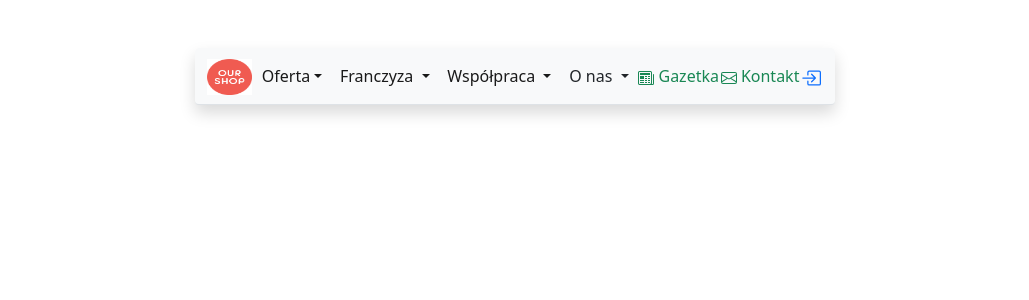
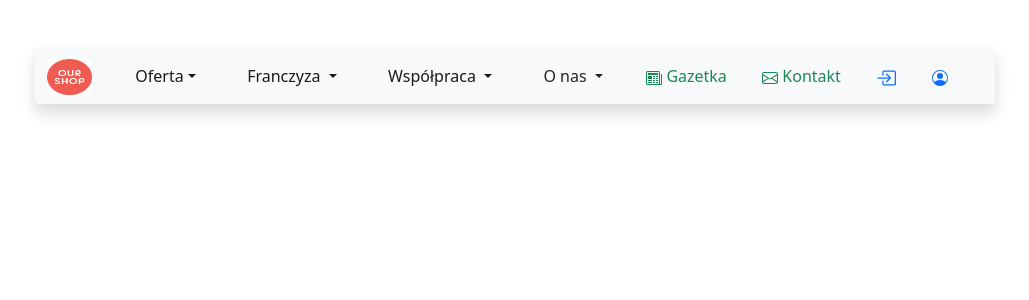
Before and after one commit to CapooGato/A-system-supporting-franchise-operations-management, a Spring Boot app: page / in a window 1280 px wide. Shown: the top 300 px of the page, without its empty margins (125-1154 px from the left). Run offline with Spring Boot 4, Linux system fonts and the light colour scheme.

Commit message:
style: format html file

```diff
--- a/src/main/resources/templates/fragments/navbar.html
+++ b/src/main/resources/templates/fragments/navbar.html
@@ -1,10 +1,10 @@
 <nav th:fragment="upper-navbar"
-     class="navbar navbar-expand-lg navbar-light bg-light mx-auto mt-5 border-bottom border-1 shadow w-50 rounded-3 rounded-bottom fixed-top">
+     class="navbar navbar-expand-lg navbar-light bg-light mx-auto mt-5 border-bottom border-1 shadow w-75 rounded-3 rounded-bottom fixed-top">
     <div class="container">
         <button class="navbar-toggler" type="button" data-bs-toggle="collapse" data-bs-target="#navbarNavDropdown">
             <span class="navbar-toggler-icon"></span>
         </button>
-        <div class="img-one">
+        <div class="img-one">  <!-- Image with logo of your franchise company, should be background-less  -->
             <a href=".">
                 <img
                         th:src="@{/images/ourshop-logo.png}"
@@ -15,7 +15,7 @@
         </div>
         <div class="collapse navbar-collapse" id="navbarNavDropdown">
             <ul class="navbar-nav w-100 d-flex justify-content-evenly">
-                <li class="nav-item dropdown">
+                <li class="nav-item dropdown">  <!-- Order new stuff to your franchise localisation -->
                     <a class="nav-link active dropdown-toggle" href="#" data-bs-toggle="dropdown">Oferta</a>
                     <ul class="dropdown-menu">
                         <li><a class="dropdown-item" href="#">Wygodne usługi</a></li>
@@ -23,7 +23,7 @@
                         <li><a class="dropdown-item" href="#">Katalogi</a></li>
                     </ul>
                 </li>
-                <li class="nav-item dropdown">
+                <li class="nav-item dropdown">  <!-- Become a franchise options & infromation-->
                     <a class="nav-link active dropdown-toggle" href="#" data-bs-toggle="dropdown">
                         Franczyza
                     </a>
@@ -34,7 +34,7 @@
                         <li><a class="dropdown-item" href="#">Aktualności</a></li>
                     </ul>
                 </li>
-                <li class="nav-item dropdown">
+                <li class="nav-item dropdown">  <!-- Partnership options & information -->
                     <a class="nav-link active dropdown-toggle" href="#" data-bs-toggle="dropdown">
                         Współpraca
                     </a>
@@ -44,7 +44,7 @@
                         <li><a class="dropdown-item" href="#">Współpraca handlowa</a></li>
                     </ul>
                 </li>
-                <li class="nav-item dropdown">
+                <li class="nav-item dropdown">  <!-- About our franchise company -->
                     <a class="nav-link dropdown-toggle text-dark" href="#"
                        data-bs-toggle="dropdown" aria-expanded="false">
                         O nas
@@ -55,7 +55,7 @@
                         <li><a class="dropdown-item" href="#">Nasi partnerzy biznesowi</a></li>
                     </ul>
                 </li>
-                <li class="nav-item mt-2">
+                <li class="nav-item mt-2">  <!-- Leaflet templates button -->
                     <a href="#" class="text-decoration-none text-success">
                         <svg xmlns="http://www.w3.org/2000/svg" width="16" height="16" fill="currentColor" class="bi bi-newspaper" viewBox="0 0 16 16">
                             <path d="M0 2.5A1.5 1.5 0 0 1 1.5 1h11A1.5 1.5 0 0 1 14 2.5v10.528c0 .3-.05.654-.238.972h.738a.5.5 0 0 0 .5-.5v-9a.5.5 0 0 1 1 0v9a1.5 1.5 0 0 1-1.5 1.5H1.497A1.497 1.497 0 0 1 0 13.5zM12 14c.37 0 .654-.211.853-.441.092-.106.147-.279.147-.531V2.5a.5.5 0 0 0-.5-.5h-11a.5.5 0 0 0-.5.5v11c0 .278.223.5.497.5z"/>
@@ -64,7 +64,7 @@
                         Gazetka
                     </a>
                 </li>
-                <li class="nav-item mt-2">
+                <li class="nav-item mt-2">  <!-- Contact button -->
                     <a href="#" class="text-decoration-none text-success">
                         <svg xmlns="http://www.w3.org/2000/svg" width="16" height="16" fill="currentColor" class="bi bi-envelope" viewBox="0 0 16 16">
                             <path d="M0 4a2 2 0 0 1 2-2h12a2 2 0 0 1 2 2v8a2 2 0 0 1-2 2H2a2 2 0 0 1-2-2zm2-1a1 1 0 0 0-1 1v.217l7 4.2 7-4.2V4a1 1 0 0 0-1-1zm13 2.383-4.708 2.825L15 11.105zm-.034 6.876-5.64-3.471L8 9.583l-1.326-.795-5.64 3.47A1 1 0 0 0 2 13h12a1 1 0 0 0 .966-.741M1 11.105l4.708-2.897L1 5.383z"/>
@@ -72,7 +72,20 @@
                         Kontakt
                     </a>
                 </li>
+                <!--
+                 ################################################################
+                 #######  This should be visible Only for admins   ##############
+                 ################################################################
                 <li class="nav-item mt-2">
+                    <a href="#" class="text-decoration-none text-primary">
+                        <svg xmlns="http://www.w3.org/2000/svg" width="16" height="16" fill="currentColor" class="bi bi-people-fill" viewBox="0 0 16 16">
+                            <path d="M7 14s-1 0-1-1 1-4 5-4 5 3 5 4-1 1-1 1zm4-6a3 3 0 1 0 0-6 3 3 0 0 0 0 6m-5.784 6A2.24 2.24 0 0 1 5 13c0-1.355.68-2.75 1.936-3.72A6.3 6.3 0 0 0 5 9c-4 0-5 3-5 4s1 1 1 1zM4.5 8a2.5 2.5 0 1 0 0-5 2.5 2.5 0 0 0 0 5"/>
+                        </svg>
+                        Franczyzobiorcy
+                    </a>
+                </li>
+                -->
+                <li class="nav-item mt-2">  <!-- Logout button -->
                     <a href="#" class="text-decoration-none text-primary">
                         <svg xmlns="http://www.w3.org/2000/svg" width="20" height="20" fill="currentColor" class="bi bi-box-arrow-in-right" viewBox="0 0 16 16">
                             <path fill-rule="evenodd" d="M6 3.5a.5.5 0 0 1 .5-.5h8a.5.5 0 0 1 .5.5v9a.5.5 0 0 1-.5.5h-8a.5.5 0 0 1-.5-.5v-2a.5.5 0 0 0-1 0v2A1.5 1.5 0 0 0 6.5 14h8a1.5 1.5 0 0 0 1.5-1.5v-9A1.5 1.5 0 0 0 14.5 2h-8A1.5 1.5 0 0 0 5 3.5v2a.5.5 0 0 0 1 0z"/>
@@ -80,6 +93,14 @@
                         </svg>
                     </a>
                 </li>
+                <li class="nav-item mt-2">  <!-- Account settings -->
+                    <a href="#" class="text-decoration-none text-primary">
+                        <svg xmlns="http://www.w3.org/2000/svg" width="16" height="16" fill="currentColor" class="bi bi-person-circle" viewBox="0 0 16 16">
+                            <path d="M11 6a3 3 0 1 1-6 0 3 3 0 0 1 6 0"/>
+                            <path fill-rule="evenodd" d="M0 8a8 8 0 1 1 16 0A8 8 0 0 1 0 8m8-7a7 7 0 0 0-5.468 11.37C3.242 11.226 4.805 10 8 10s4.757 1.225 5.468 2.37A7 7 0 0 0 8 1"/>
+                        </svg>
+                    </a>
+                </li>
             </ul>
         </div>
     </div>
```
Also changed, not shown: src/main/resources/static/images/main_page_image.png (added).
